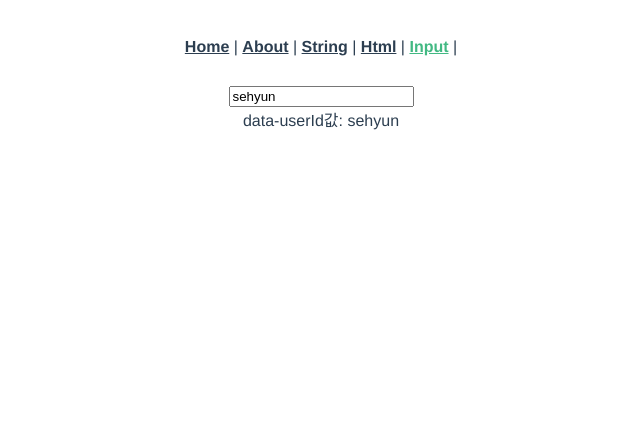
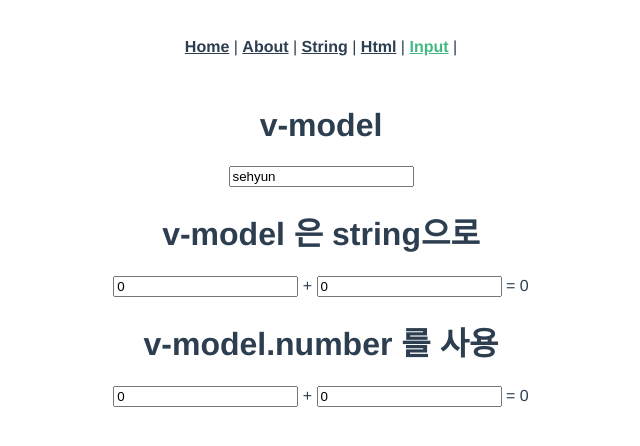
Before and after one commit to hellose/vue3-study, a Vue app: page /databinding/input in a window 1280 px wide. Shown: the top 446 px of the page, without its empty margins (319-959 px from the left). Built offline with nearby package versions, Linux system fonts and the light colour scheme.

Commit message:
v-model.number

```diff
--- a/src/views/1_databinding/DataBindingInputView.vue
+++ b/src/views/1_databinding/DataBindingInputView.vue
@@ -1,7 +1,18 @@
 <template>
   <div>
-    <input type="text" v-model="userId" /><br />
-    <span>data-userId값: {{ userId }} </span>
+    <h1>v-model</h1>
+    <input type="text" v-model="userId" />
+    <br />
+    <h1>v-model 은 string으로</h1>
+    <input type="text" v-model="num1" /> +
+    <input type="text" v-model="num2" /> =
+    <span>{{ num1 + num2 }} </span>
+    <br />
+    <h1>v-model.number 를 사용</h1>
+    <input type="text" v-model.number="num3" /> +
+    <input type="text" v-model.number="num4" /> =
+    <span>{{ num3 + num4 }} </span>
+    <br />
   </div>
 </template>
 <script>
@@ -9,13 +20,21 @@ export default {
   components: {},
   data() {
     return {
-      userId: 'sehyun'
+      userId: 'sehyun',
+      num1: 0,
+      num2: 0,
+      num3: 0,
+      num4: 0
     }
   },
   setup() {},
   created() {},
   mounted() {},
   unmounted() {},
-  methods: {}
+  methods: {
+    myFunction() {
+      console.log(this.userId)
+    }
+  }
 }
 </script>
```
Also changed, not shown: 1 other file (tests, documents, lock files or other folders).
